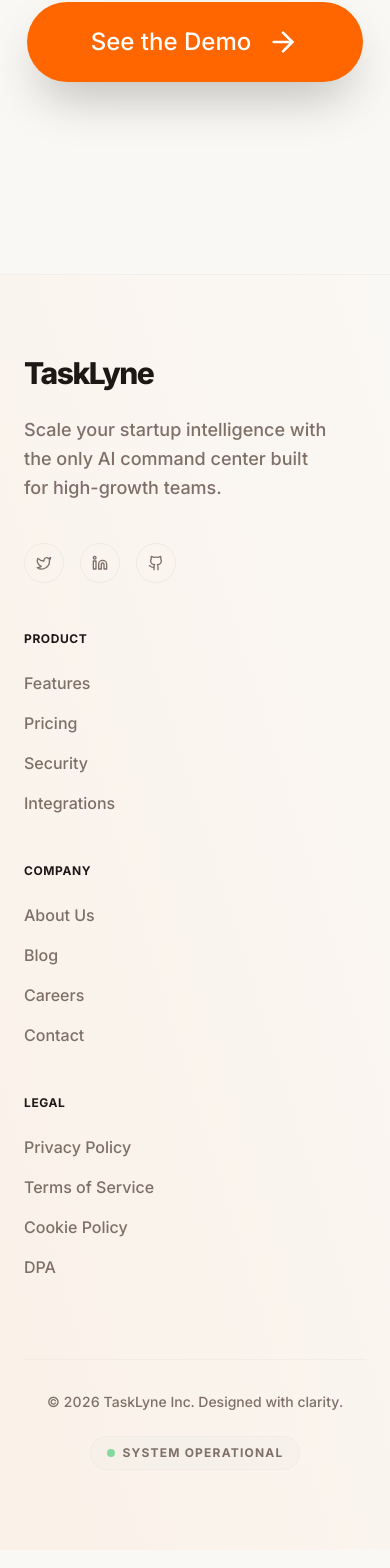
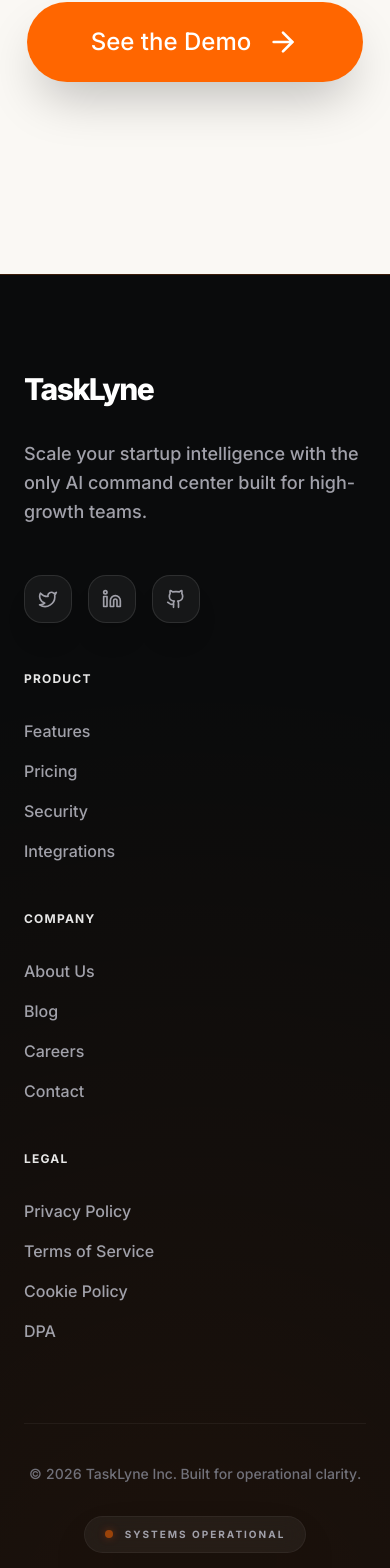
Before and after one commit to kanojiautkarsh-programmer/startup-agent, a Next.js app: page / in a window 390 px wide. Shown: the part 5519-7087 px from the top of the page. Built offline with nearby package versions, Linux system fonts and the light colour scheme.

Commit message:
design: upgrade footer to Midnight Obsidian theme and fix bento bg typo

```diff
--- a/src/app/(public)/page.tsx
+++ b/src/app/(public)/page.tsx
@@ -45,7 +45,7 @@ export default function Home() {
         </section>
 
         {/* Bento Grid Features */}
-        <section className="py-32 px-6 bg-muted/10/50 relative">
+        <section className="py-32 px-6 bg-muted/10 relative">
           <div className="max-w-7xl mx-auto grid grid-cols-1 md:grid-cols-12 gap-6 pb-12">
 
             {/* Bento Block 1 - Large */}
--- a/src/components/layout/public-footer.tsx
+++ b/src/components/layout/public-footer.tsx
@@ -3,68 +3,75 @@ import { Brain, Twitter, Linkedin, Github } from "lucide-react"
 
 export function PublicFooter() {
   return (
-    <footer className="py-20 md:py-24 px-6 bg-background text-foreground border-t border-border/40 relative overflow-hidden">
-      <div className="absolute inset-0 bg-gradient-to-tr from-primary/5 to-transparent pointer-events-none" />
+    <footer className="py-24 px-6 bg-[#0A0B0C] text-[#F8F9FA] border-t border-primary/20 relative overflow-hidden">
+      {/* Background radial glow */}
+      <div className="absolute bottom-0 left-1/2 -translate-x-1/2 w-full h-full bg-[radial-gradient(circle_at_bottom,rgba(255,100,0,0.08)_0%,transparent_70%)] pointer-events-none" />
+
       <div className="max-w-7xl mx-auto relative z-10">
-        <div className="grid grid-cols-1 md:grid-cols-4 lg:grid-cols-6 gap-12 lg:gap-8 mb-20">
-          <div className="lg:col-span-3 flex flex-col pr-8">
-            <Link href="/" className="flex items-center gap-3 mb-6 group" aria-label="TaskLyne Home">
-              <span className="font-extrabold text-3xl md:text-4xl tracking-tighter hover:opacity-80 transition-opacity">TaskLyne</span>
+        <div className="grid grid-cols-1 md:grid-cols-4 lg:grid-cols-6 gap-12 lg:gap-16 mb-20 animate-fade-in">
+          <div className="lg:col-span-3 flex flex-col pr-0 md:pr-12">
+            <Link href="/" className="flex items-center gap-3 mb-8 group" aria-label="TaskLyne Home">
+              <span className="font-extrabold text-3xl md:text-4xl tracking-tighter text-white hover:opacity-80 transition-opacity">TaskLyne</span>
             </Link>
-            <p className="text-muted-foreground max-w-sm mb-10 text-lg font-medium leading-relaxed">
+            <p className="text-zinc-400 max-w-sm mb-12 text-lg font-medium leading-relaxed">
               Scale your startup intelligence with the only AI command center built for high-growth teams.
             </p>
             <div className="flex gap-4">
-               <a href="#" className="w-10 h-10 rounded-full border border-border/60 flex items-center justify-center hover:bg-muted hover:border-border transition-all cursor-pointer group/icon" aria-label="Twitter">
-                 <Twitter className="h-4 w-4 text-muted-foreground group-hover/icon:text-primary transition-colors" />
-               </a>
-               <a href="#" className="w-10 h-10 rounded-full border border-border/60 flex items-center justify-center hover:bg-muted hover:border-border transition-all cursor-pointer group/icon" aria-label="LinkedIn">
-                 <Linkedin className="h-4 w-4 text-muted-foreground group-hover/icon:text-primary transition-colors" />
-               </a>
-               <a href="#" className="w-10 h-10 rounded-full border border-border/60 flex items-center justify-center hover:bg-muted hover:border-border transition-all cursor-pointer group/icon" aria-label="GitHub">
-                 <Github className="h-4 w-4 text-muted-foreground group-hover/icon:text-primary transition-colors" />
-               </a>
+              {[
+                { icon: Twitter, label: 'Twitter' },
+                { icon: Linkedin, label: 'LinkedIn' },
+                { icon: Github, label: 'GitHub' }
+              ].map((social, i) => (
+                <a
+                  key={i}
+                  href="#"
+                  className="w-12 h-12 rounded-2xl border border-white/10 bg-white/5 flex items-center justify-center hover:bg-primary/20 hover:border-primary/40 transition-all cursor-pointer group/icon shadow-xl backdrop-blur-sm"
+                  aria-label={social.label}
+                >
+                  <social.icon className="h-5 w-5 text-zinc-400 group-hover/icon:text-primary group-hover/icon:scale-110 transition-all" />
+                </a>
+              ))}
             </div>
           </div>
 
           <div className="lg:col-span-1">
-            <h4 className="font-bold text-xs uppercase tracking-wider mb-6 text-foreground">Product</h4>
-            <ul className="space-y-4 text-base font-medium text-muted-foreground">
-              <li><Link href="/features" className="hover:text-primary transition-colors">Features</Link></li>
-              <li><Link href="/pricing" className="hover:text-primary transition-colors">Pricing</Link></li>
-              <li><Link href="/security" className="hover:text-primary transition-colors">Security</Link></li>
-              <li><Link href="/integrations" className="hover:text-primary transition-colors">Integrations</Link></li>
+            <h4 className="font-bold text-xs uppercase tracking-widest mb-8 text-white/90">Product</h4>
+            <ul className="space-y-4 text-base font-medium text-zinc-400">
+              <li><Link href="/features" className="hover:text-primary transition-all hover:translate-x-0.5 inline-block">Features</Link></li>
+              <li><Link href="/pricing" className="hover:text-primary transition-all hover:translate-x-0.5 inline-block">Pricing</Link></li>
+              <li><Link href="/security" className="hover:text-primary transition-all hover:translate-x-0.5 inline-block">Security</Link></li>
+              <li><Link href="/integrations" className="hover:text-primary transition-all hover:translate-x-0.5 inline-block">Integrations</Link></li>
             </ul>
           </div>
 
           <div className="lg:col-span-1">
-            <h4 className="font-bold text-xs uppercase tracking-wider mb-6 text-foreground">Company</h4>
-            <ul className="space-y-4 text-base font-medium text-muted-foreground">
-              <li><Link href="/about" className="hover:text-primary transition-colors">About Us</Link></li>
-              <li><Link href="/blog" className="hover:text-primary transition-colors">Blog</Link></li>
-              <li><Link href="/careers" className="hover:text-primary transition-colors">Careers</Link></li>
-              <li><Link href="/contact" className="hover:text-primary transition-colors">Contact</Link></li>
+            <h4 className="font-bold text-xs uppercase tracking-widest mb-8 text-white/90">Company</h4>
+            <ul className="space-y-4 text-base font-medium text-zinc-400">
+              <li><Link href="/about" className="hover:text-primary transition-all hover:translate-x-0.5 inline-block">About Us</Link></li>
+              <li><Link href="/blog" className="hover:text-primary transition-all hover:translate-x-0.5 inline-block">Blog</Link></li>
+              <li><Link href="/careers" className="hover:text-primary transition-all hover:translate-x-0.5 inline-block">Careers</Link></li>
+              <li><Link href="/contact" className="hover:text-primary transition-all hover:translate-x-0.5 inline-block">Contact</Link></li>
             </ul>
           </div>
 
           <div className="lg:col-span-1">
-            <h4 className="font-bold text-xs uppercase tracking-wider mb-6 text-foreground">Legal</h4>
-            <ul className="space-y-4 text-base font-medium text-muted-foreground">
-              <li><Link href="/privacy" className="hover:text-primary transition-colors whitespace-nowrap">Privacy Policy</Link></li>
-              <li><Link href="/terms" className="hover:text-primary transition-colors whitespace-nowrap">Terms of Service</Link></li>
-              <li><Link href="/cookies" className="hover:text-primary transition-colors whitespace-nowrap">Cookie Policy</Link></li>
-              <li><Link href="/dpa" className="hover:text-primary transition-colors whitespace-nowrap">DPA</Link></li>
+            <h4 className="font-bold text-xs uppercase tracking-widest mb-8 text-white/90">Legal</h4>
+            <ul className="space-y-4 text-base font-medium text-zinc-400">
+              <li><Link href="/privacy" className="hover:text-primary transition-all hover:translate-x-0.5 inline-block">Privacy Policy</Link></li>
+              <li><Link href="/terms" className="hover:text-primary transition-all hover:translate-x-0.5 inline-block">Terms of Service</Link></li>
+              <li><Link href="/cookies" className="hover:text-primary transition-all hover:translate-x-0.5 inline-block">Cookie Policy</Link></li>
+              <li><Link href="/dpa" className="hover:text-primary transition-all hover:translate-x-0.5 inline-block">DPA</Link></li>
             </ul>
           </div>
         </div>
 
-        <div className="flex flex-col md:flex-row justify-between items-center pt-8 border-t border-border/40 gap-6">
-           <p className="text-sm font-medium text-muted-foreground tabular-nums">
-             &copy; {new Date().getFullYear()} TaskLyne Inc. Designed with clarity.
+        <div className="flex flex-col md:flex-row justify-between items-center pt-10 border-t border-white/5 gap-8">
+           <p className="text-sm font-medium text-zinc-500 tabular-nums">
+             &copy; {new Date().getFullYear()} TaskLyne Inc. Built for operational clarity.
            </p>
-           <div className="flex items-center gap-2 px-4 py-2 rounded-full border border-border/40 bg-muted/30">
-              <span className="w-2 h-2 rounded-full bg-green-500 animate-pulse" />
-              <span className="text-xs font-bold uppercase tracking-widest text-muted-foreground">System Operational</span>
+           <div className="flex items-center gap-3 px-5 py-2.5 rounded-full border border-white/5 bg-white/5 backdrop-blur-md shadow-2xl">
+              <span className="w-2 h-2 rounded-full bg-primary animate-pulse shadow-[0_0_8px_rgba(255,90,0,0.6)]" />
+              <span className="text-[10px] font-bold uppercase tracking-[0.2em] text-zinc-400">Systems Operational</span>
            </div>
         </div>
       </div>
```
